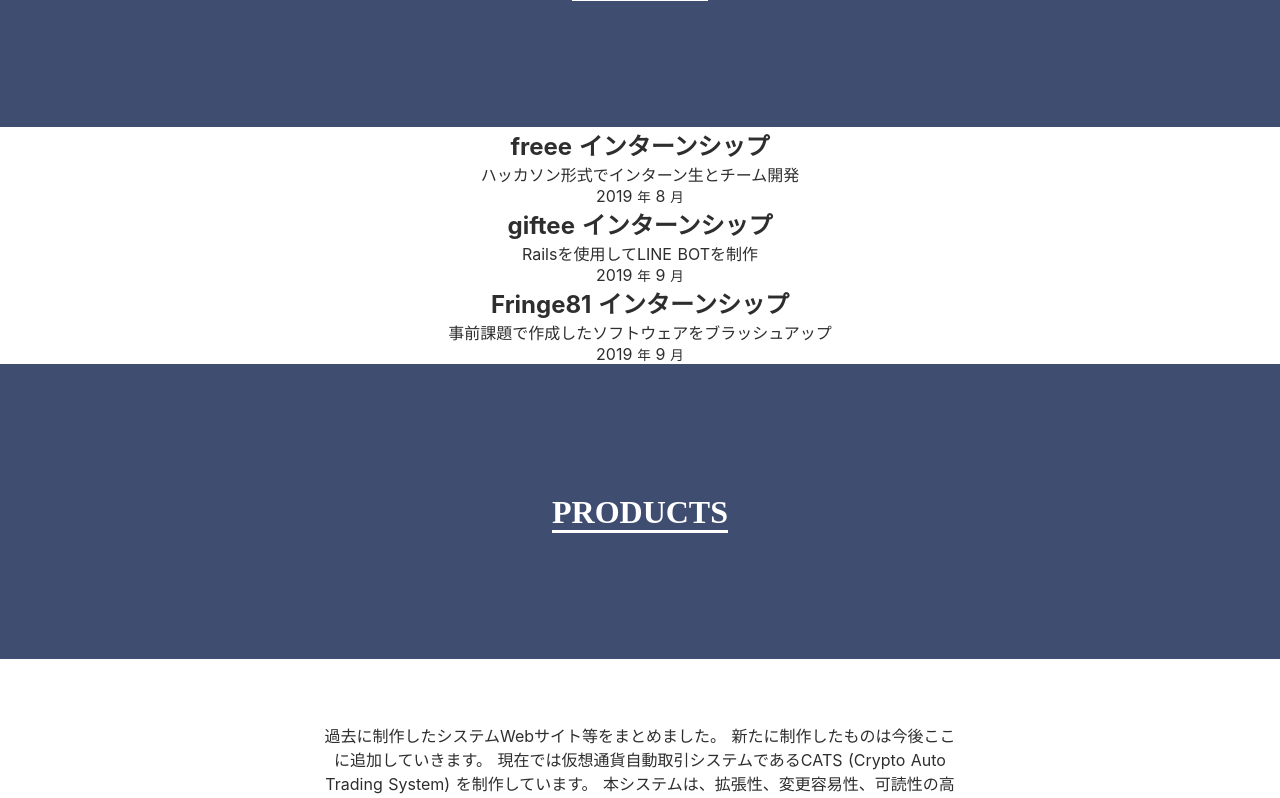
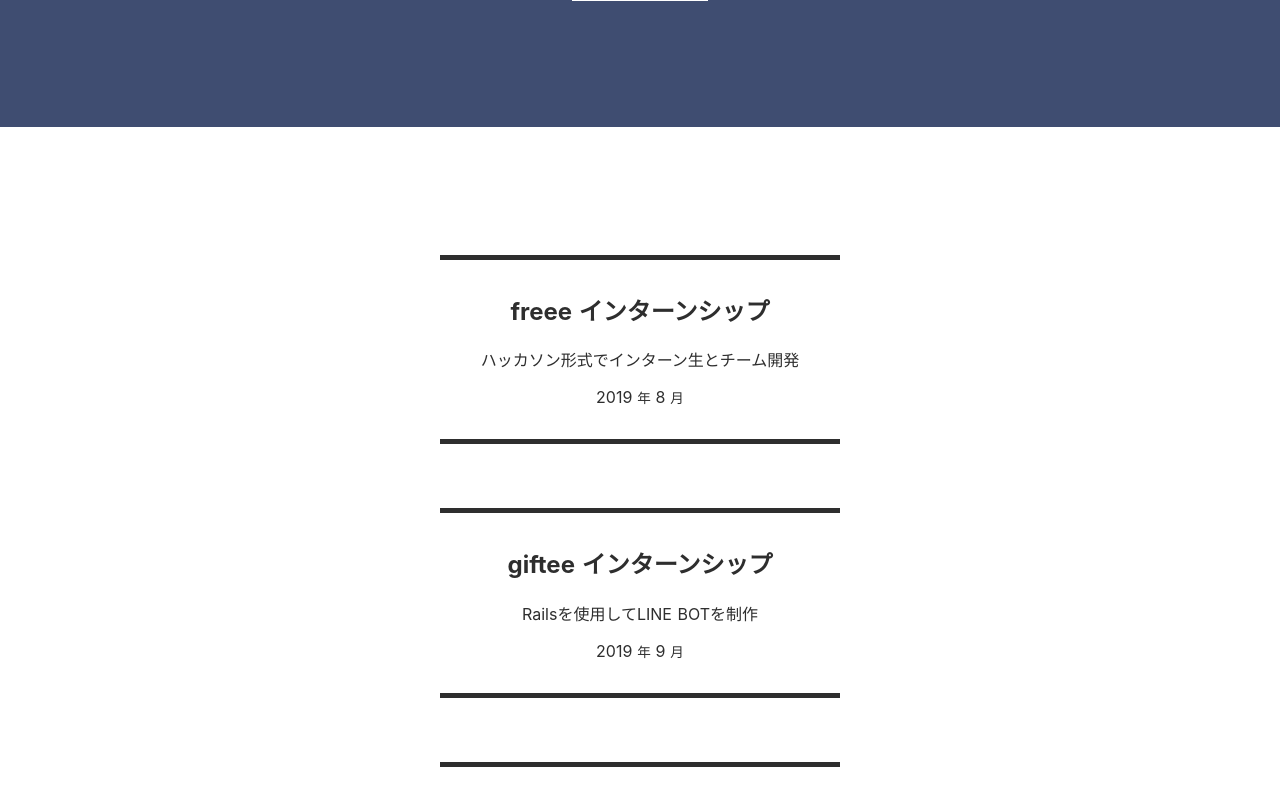
Before and after one commit to zsp2088dev/portfolio, a Nuxt app: page / in a window 1280 px wide. Shown: the part 2200-2998 px from the top of the page. Built offline with nearby package versions, Linux system fonts and the light colour scheme.

Commit message:
Careerに装飾を追加

```diff
--- a/components/02_molecules/CareerCard.vue
+++ b/components/02_molecules/CareerCard.vue
@@ -34,4 +34,19 @@ export default {
 }
 </script>
 
-<style scoped></style>
+<style scoped lang="scss">
+.career-card {
+  border-top: solid 5px $text-color;
+  border-bottom: solid 5px $text-color;
+  padding: 2rem 0;
+  width: 400px;
+}
+
+.sub-title-text {
+  margin-bottom: 1.3rem;
+}
+
+.explanation-text {
+  margin-bottom: 1rem;
+}
+</style>
--- a/components/03_organisms/MyCareer.vue
+++ b/components/03_organisms/MyCareer.vue
@@ -5,6 +5,7 @@
     </div>
 
     <div class="my-career-contents">
+      <p style="margin-bottom: 10%"></p>
       <explanation-text />
       <ul>
         <li v-for="(item, index) in items" :key="index">
@@ -16,6 +17,7 @@
           />
         </li>
       </ul>
+      <p style="margin-bottom: 10%"></p>
     </div>
   </div>
 </template>
@@ -60,4 +62,13 @@ export default {
   background-color: $primary-color;
   padding: $title-padding;
 }
+ul {
+  display: flex;
+  flex-direction: column;
+  align-items: center;
+}
+
+li {
+  padding-bottom: 5%;
+}
 </style>
```
